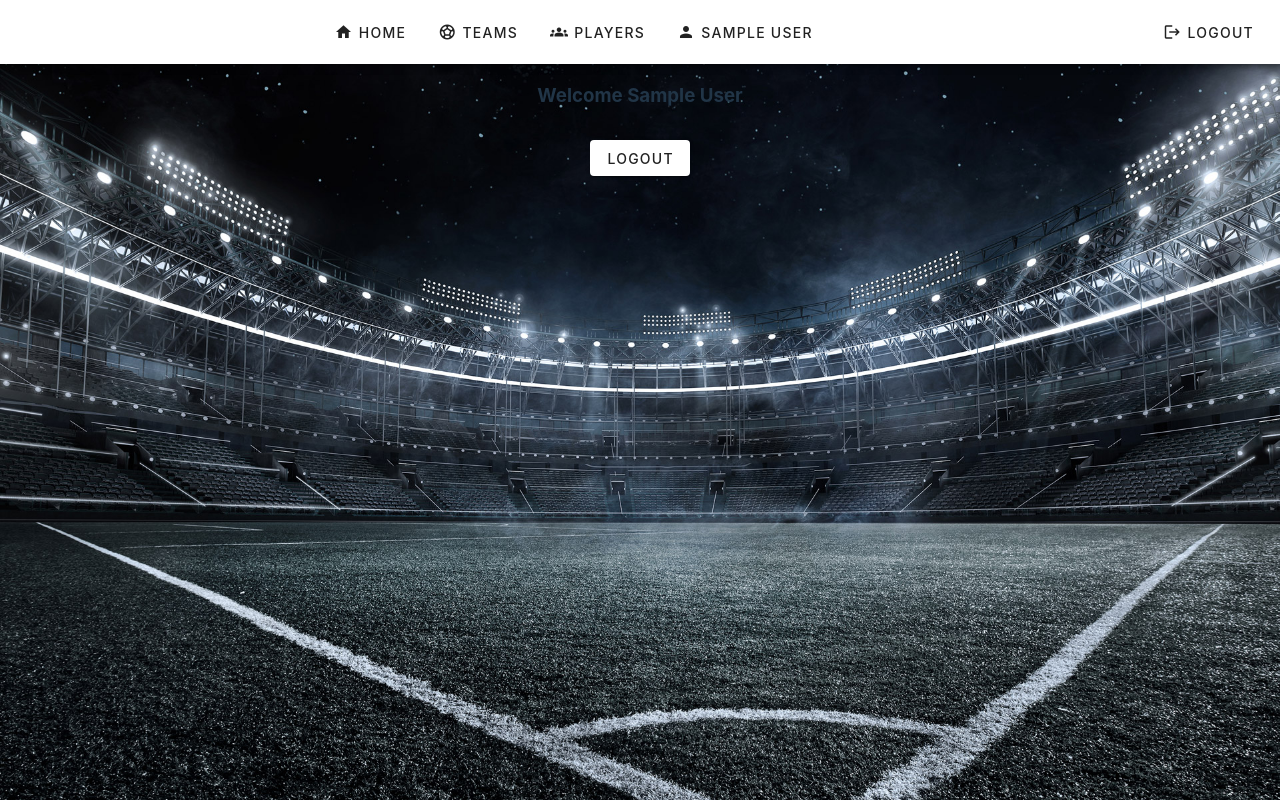
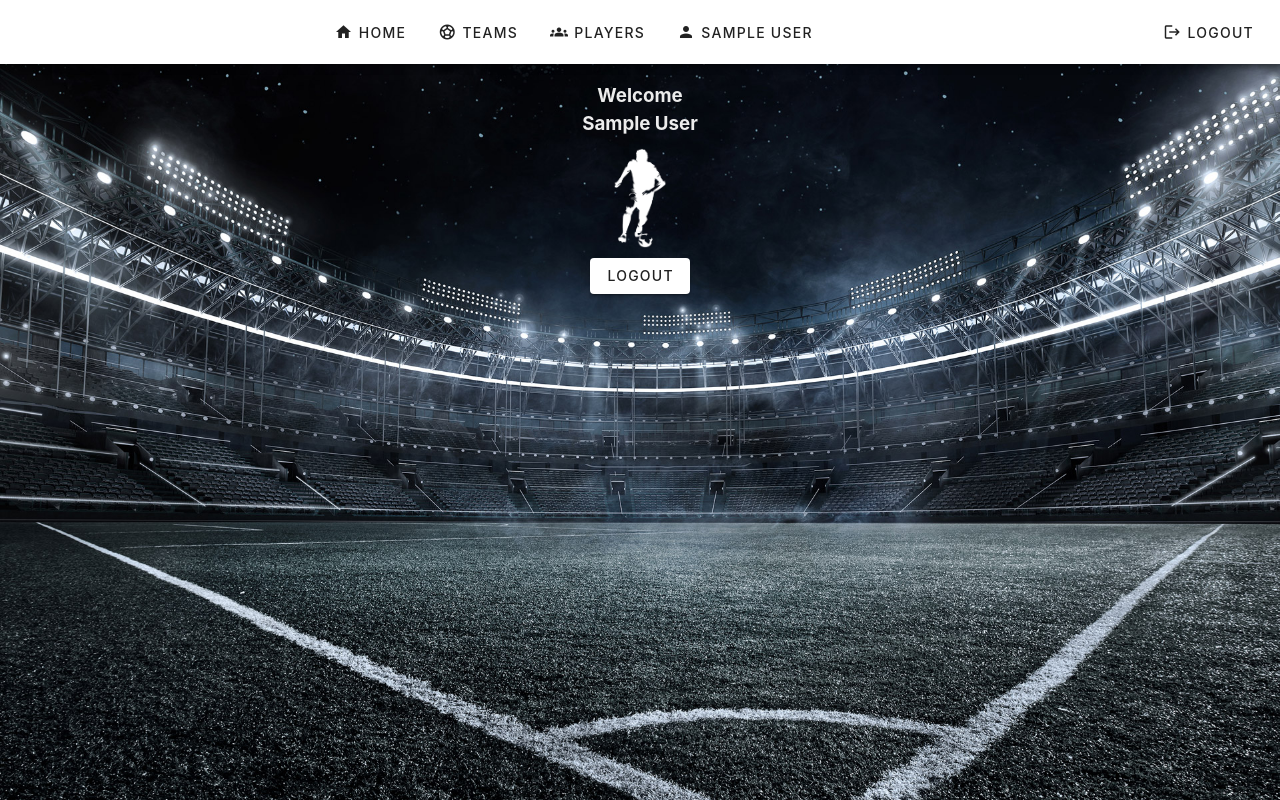
Before and after one commit to marcimerca/Football-Team-Building, a Vue app: page /login in a window 1280 px wide. Built offline with nearby package versions, Linux system fonts and the light colour scheme; no server answers; sample sign-in values are in the browser's storage.

Commit message:
add image

```diff
--- a/src/views/Login.vue
+++ b/src/views/Login.vue
@@ -3,16 +3,22 @@
     <v-btn @click="login">Login With Google</v-btn>
   </div>
   <div v-else>
-    <h3 style="margin-bottom: 30px">
-      Welcome {{ userStore.user.displayName }}
-    </h3>
+    <h3>Welcome</h3>
+    <h3 style="margin-bottom: 2px">{{ userStore.user.displayName }}</h3>
+    <v-img style="margin-bottom: 2px" :src="playerwhite"></v-img>
     <v-btn @click="logout">Logout</v-btn>
   </div>
 </template>
 
 <script setup>
+import playerwhite from "../images/playerwhite.png";
 import { login, logout } from "../services/auth";
 import { useUserStore } from "../store/user";
 
 const userStore = useUserStore();
 </script>
+<style scoped>
+h3 {
+  color: rgb(236, 236, 236);
+}
+</style>
```
Also changed, not shown: src/images/playerwhite.png (added).
